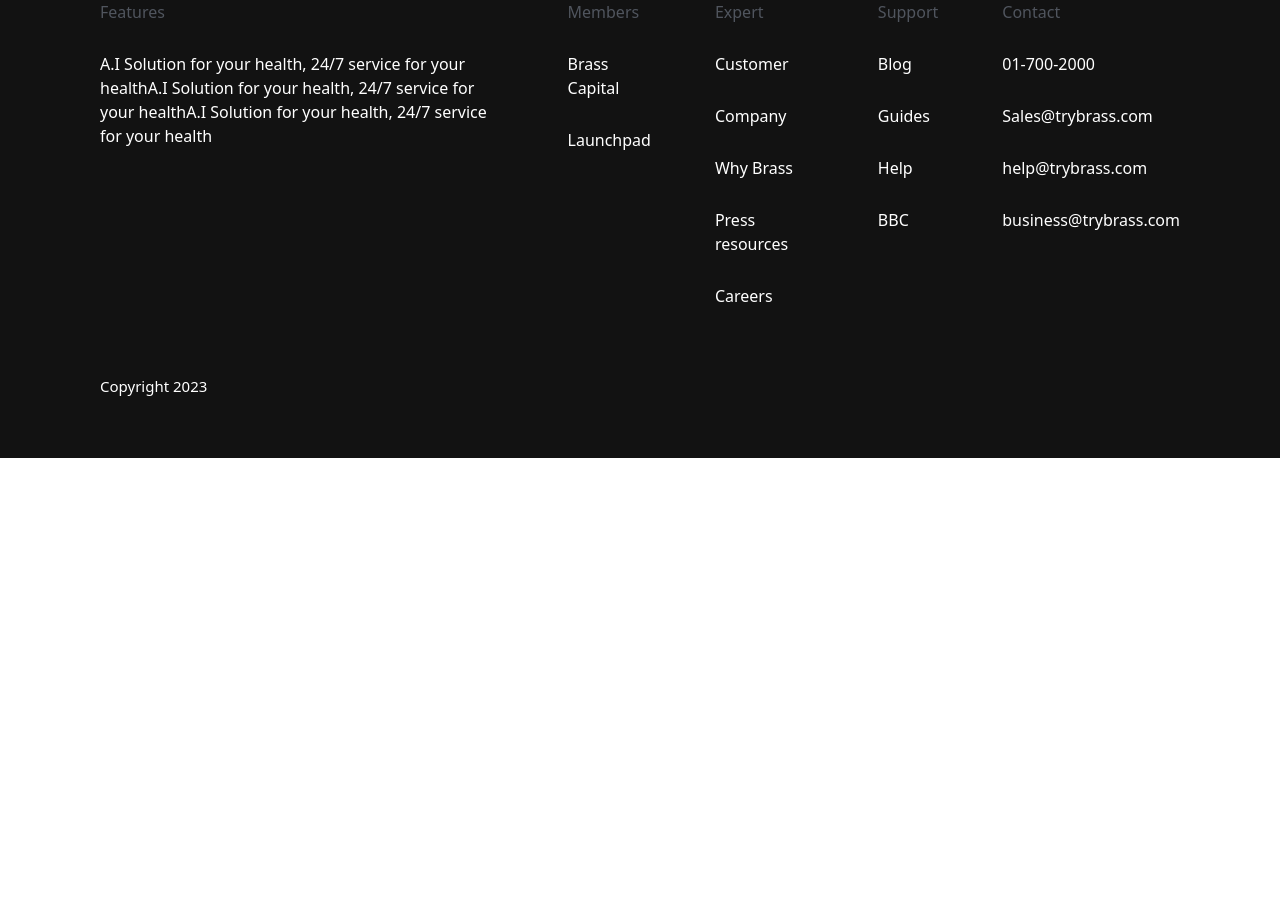
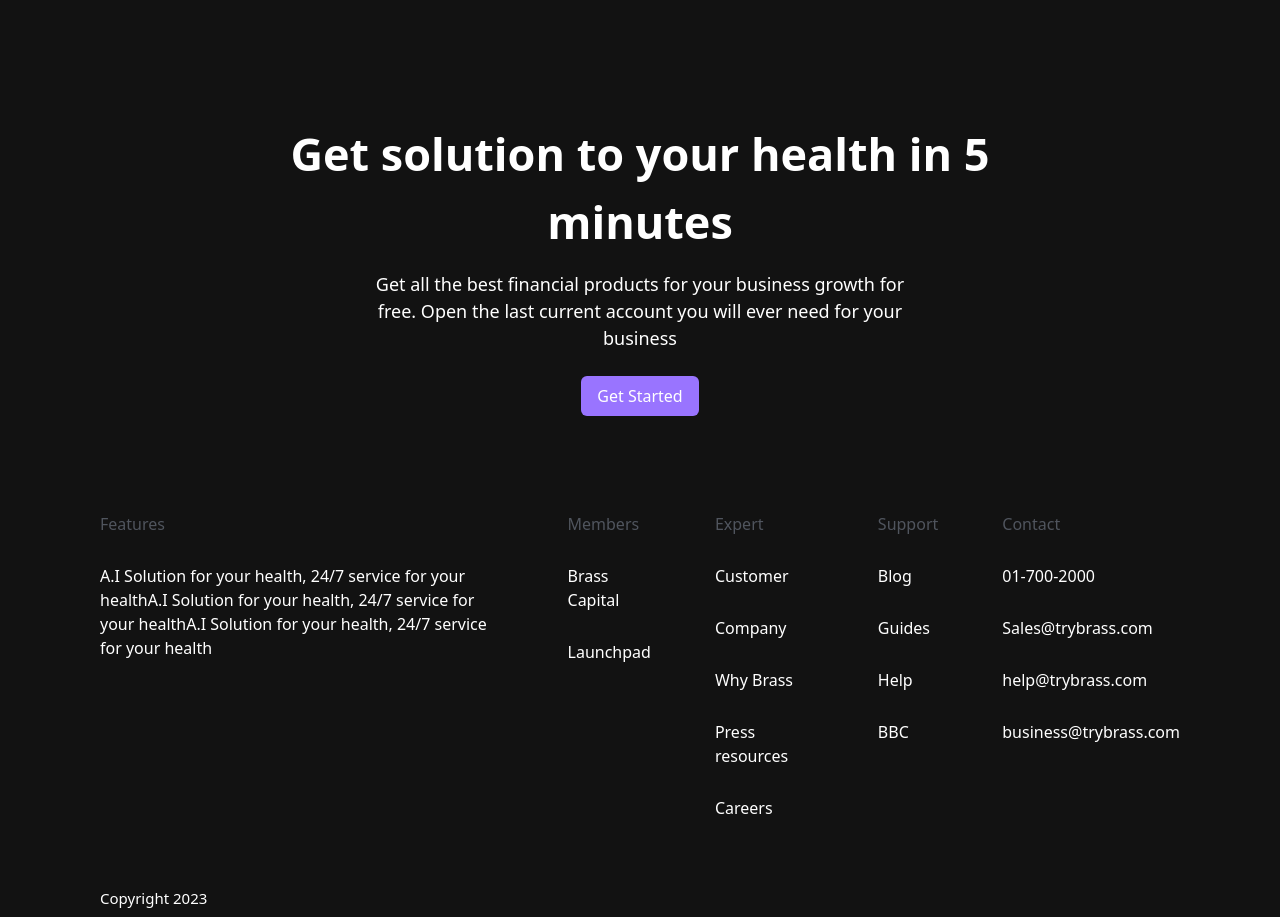
Before and after one commit to laradipupo/Web-3-Medical, a React (Create React App) app: page /about in a window 1280 px wide. Shown: the part 3006-3923 px from the top of the page. Before the commit the page ends 3464 px from the top, so only its background shows below. Built offline with nearby package versions, Linux system fonts and the light colour scheme.

Commit message:
CTA Section

```diff
--- /dev/null
+++ b/src/layout/CTA.jsx
@@ -0,0 +1,13 @@
+import React from 'react'
+
+const CTA = () => {
+    return (
+        <div className='text-white text-center mt-[120px] max-w-[52.72rem] mx-auto flex flex-col justify-center items-center mb-24'>
+            <h2 className='text-[2.8125rem] font-bold '>Get solution to your health in 5 minutes</h2>
+            <p className='text-[18px] font-normal max-w-[35.125rem] mt-4 mb-6'>Get all the best financial products for your business growth for free. Open the last current account you will ever need for your business</p>
+            <button className='bg-main-color text-white py-2 px-4 rounded-[6px]'>Get Started</button>
+        </div>
+    )
+}
+
+export default CTA
--- a/src/layout/Footer.jsx
+++ b/src/layout/Footer.jsx
@@ -1,10 +1,12 @@
 import React from 'react'
 import { FooterList } from '../components/footerlist'
 import FAQ from './FAQ'
+import CTA from './CTA'
 const Footer = () => {
   return (
     <footer className=' bg-Black-bg pt-[200px] pb-[60px]'>
    <FAQ/>
+   <CTA/>
       <div className='flex justify-between space-x-16 font-normal text-base'>
         {FooterList.map(({ id, heading, list }) => {
           return (
--- a/src/pages/Home.jsx
+++ b/src/pages/Home.jsx
@@ -2,7 +2,7 @@
 
 function Home() {
   return (
-    <div>Home</div>
+    <div className='text-8xl text-center'>Home</div>
   )
 }
 
```
